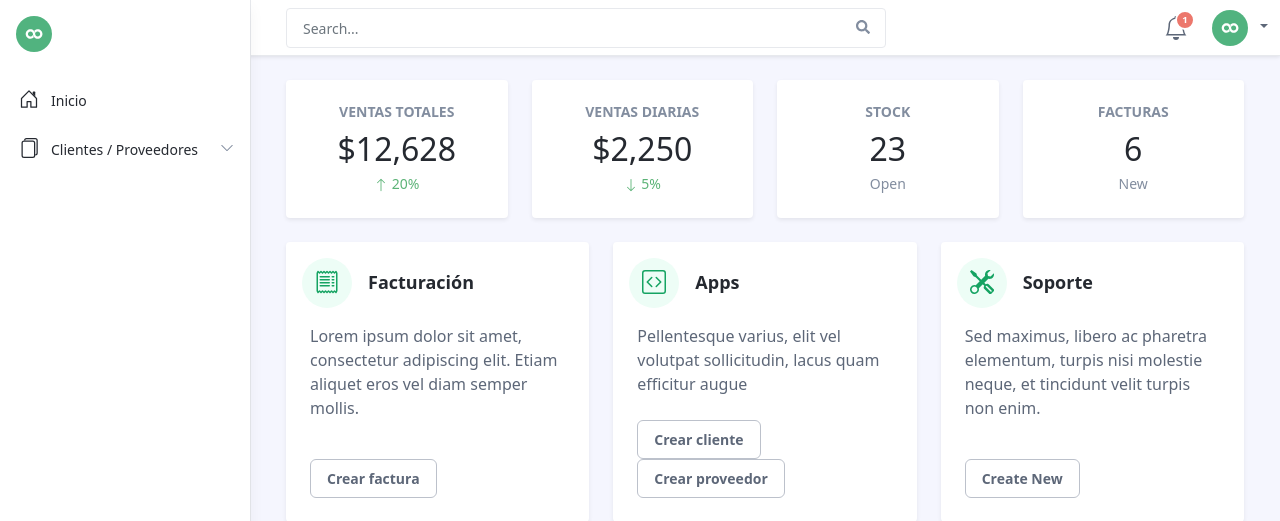
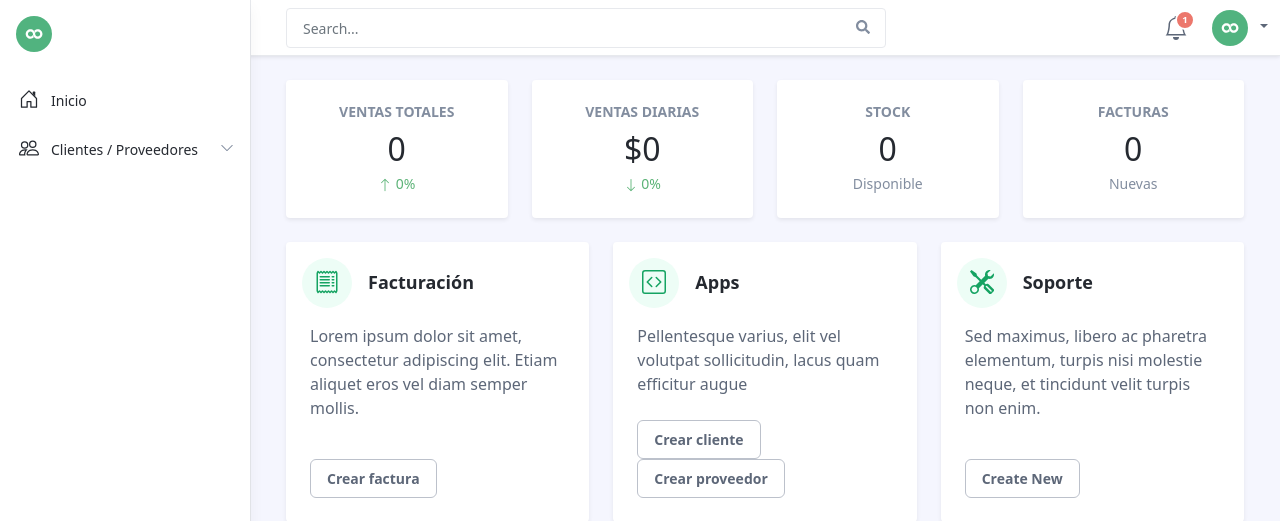
Before and after one commit to brahiamcarmen/FerreApp-Web, a Django app: template usuarios/templates/usuarios/inicio.html in a window 1280 px wide. Shown: the top 521 px of the page. Run offline with Django 3.2, Linux system fonts and the light colour scheme; the template is opened without the code that fills it, so the values that code supplies are empty; some libraries are stand-ins or nearby versions.

Commit message:
version 14

```diff
--- a/Ferre/admin.py
+++ b/Ferre/admin.py
@@ -1,6 +1,7 @@
 from django.contrib import admin
-from Ferre.models import Usuario, Clientes, Proveedor
+from Ferre.models import Usuario, Clientes, Proveedor, Productos
 
 admin.site.register(Usuario)
 admin.site.register(Clientes)
 admin.site.register(Proveedor)
+admin.site.register(Productos)
--- a/static/serial/Version.txt
+++ b/static/serial/Version.txt
@@ -1 +1 @@
-1.0.0-20220723
+1.0.0 Alpha
--- a/usuarios/templates/usuarios/base.html
+++ b/usuarios/templates/usuarios/base.html
@@ -11,6 +11,7 @@
     <meta name="description" content="Portal - Bootstrap 5 Admin Dashboard Template For Developers">
     <meta name="author" content="Xiaoying Riley at 3rd Wave Media">
     <link rel="shortcut icon" href="favicon.ico">
+    <link rel="stylesheet" href="https://use.fontawesome.com/releases/v5.8.1/css/all.css" integrity="sha384-50oBUHEmvpQ+1lW4y57PTFmhCaXp0ML5d60M1M7uH2+nqUivzIebhndOJK28anvf" crossorigin="anonymous">
     <!-- FontAwesome JS-->
     <script defer src="{% static 'assets/plugins/fontawesome/js/all.min.js' %}"></script>
 
@@ -127,10 +128,9 @@
 					        <a class="nav-link submenu-toggle" href="#" data-bs-toggle="collapse" data-bs-target="#submenu-1" aria-expanded="false" aria-controls="submenu-1">
 						        <span class="nav-icon">
 						        <!--//Bootstrap Icons: https://icons.getbootstrap.com/ -->
-						        <svg width="1em" height="1em" viewBox="0 0 16 16" class="bi bi-files" fill="currentColor" xmlns="http://www.w3.org/2000/svg">
-								  <path fill-rule="evenodd" d="M4 2h7a2 2 0 0 1 2 2v10a2 2 0 0 1-2 2H4a2 2 0 0 1-2-2V4a2 2 0 0 1 2-2zm0 1a1 1 0 0 0-1 1v10a1 1 0 0 0 1 1h7a1 1 0 0 0 1-1V4a1 1 0 0 0-1-1H4z"/>
-								  <path d="M6 0h7a2 2 0 0 1 2 2v10a2 2 0 0 1-2 2v-1a1 1 0 0 0 1-1V2a1 1 0 0 0-1-1H6a1 1 0 0 0-1 1H4a2 2 0 0 1 2-2z"/>
-								</svg>
+						        <svg width="16" height="16" fill="currentColor" class="bi bi-people" viewBox="0 0 16 16">
+									  <path d="M15 14s1 0 1-1-1-4-5-4-5 3-5 4 1 1 1 1h8zm-7.978-1A.261.261 0 0 1 7 12.996c.001-.264.167-1.03.76-1.72C8.312 10.629 9.282 10 11 10c1.717 0 2.687.63 3.24 1.276.593.69.758 1.457.76 1.72l-.008.002a.274.274 0 0 1-.014.002H7.022zM11 7a2 2 0 1 0 0-4 2 2 0 0 0 0 4zm3-2a3 3 0 1 1-6 0 3 3 0 0 1 6 0zM6.936 9.28a5.88 5.88 0 0 0-1.23-.247A7.35 7.35 0 0 0 5 9c-4 0-5 3-5 4 0 .667.333 1 1 1h4.216A2.238 2.238 0 0 1 5 13c0-1.01.377-2.042 1.09-2.904.243-.294.526-.569.846-.816zM4.92 10A5.493 5.493 0 0 0 4 13H1c0-.26.164-1.03.76-1.724.545-.636 1.492-1.256 3.16-1.275zM1.5 5.5a3 3 0 1 1 6 0 3 3 0 0 1-6 0zm3-2a2 2 0 1 0 0 4 2 2 0 0 0 0-4z"/>
+									</svg>
 						         </span>
 		                         <span class="nav-link-text">Clientes / Proveedores</span>
 		                        <span class="submenu-arrow">
--- a/usuarios/templates/usuarios/inicio.html
+++ b/usuarios/templates/usuarios/inicio.html
@@ -11,12 +11,12 @@
         <div class="app-card app-card-stat shadow-sm h-100">
             <div class="app-card-body p-3 p-lg-4">
                 <h4 class="stats-type mb-1">Ventas totales</h4>
-                <div class="stats-figure">$12,628</div>
+                <div class="stats-figure">0</div>
                 <div class="stats-meta text-success">
                     <svg width="1em" height="1em" viewBox="0 0 16 16" class="bi bi-arrow-up" fill="currentColor" xmlns="">
                         <path fill-rule="evenodd" d="M8 15a.5.5 0 0 0 .5-.5V2.707l3.146 3.147a.5.5 0 0 0 .708-.708l-4-4a.5.5 0 0 0-.708 0l-4 4a.5.5 0 1 0 .708.708L7.5 2.707V14.5a.5.5 0 0 0 .5.5z"/>
                     </svg>
-                    20%
+                    0%
                 </div>
             </div><!--//app-card-body-->
             <a class="app-card-link-mask" href="#"></a>
@@ -26,12 +26,12 @@
         <div class="app-card app-card-stat shadow-sm h-100">
             <div class="app-card-body p-3 p-lg-4">
                 <h4 class="stats-type mb-1">Ventas diarias</h4>
-                    <div class="stats-figure">$2,250</div>
+                    <div class="stats-figure">$0</div>
                         <div class="stats-meta text-success">
                             <svg width="1em" height="1em" viewBox="0 0 16 16" class="bi bi-arrow-down" fill="currentColor" xmlns="http://www.w3.org/2000/svg">
                                 <path fill-rule="evenodd" d="M8 1a.5.5 0 0 1 .5.5v11.793l3.146-3.147a.5.5 0 0 1 .708.708l-4 4a.5.5 0 0 1-.708 0l-4-4a.5.5 0 0 1 .708-.708L7.5 13.293V1.5A.5.5 0 0 1 8 1z"/>
                             </svg>
-                            5%
+                            0%
                         </div>
             </div><!--//app-card-body-->
             <a class="app-card-link-mask" href="#"></a>
@@ -41,8 +41,8 @@
         <div class="app-card app-card-stat shadow-sm h-100">
             <div class="app-card-body p-3 p-lg-4">
                 <h4 class="stats-type mb-1">Stock</h4>
-                <div class="stats-figure">23</div>
-                <div class="stats-meta">Open</div>
+                <div class="stats-figure">0</div>
+                <div class="stats-meta">Disponible</div>
             </div><!--//app-card-body-->
             <a class="app-card-link-mask" href="#"></a>
         </div><!--//app-card-->
@@ -51,8 +51,8 @@
         <div class="app-card app-card-stat shadow-sm h-100">
             <div class="app-card-body p-3 p-lg-4">
                 <h4 class="stats-type mb-1">Facturas</h4>
-                <div class="stats-figure">6</div>
-                <div class="stats-meta">New</div>
+                <div class="stats-figure">0</div>
+                <div class="stats-meta">Nuevas</div>
             </div><!--//app-card-body-->
             <a class="app-card-link-mask" href="#"></a>
         </div><!--//app-card-->
```
Also changed, not shown: Ferre/models.py (+16 -0 lines), Ferre/migrations/0010_productos.py (added).
